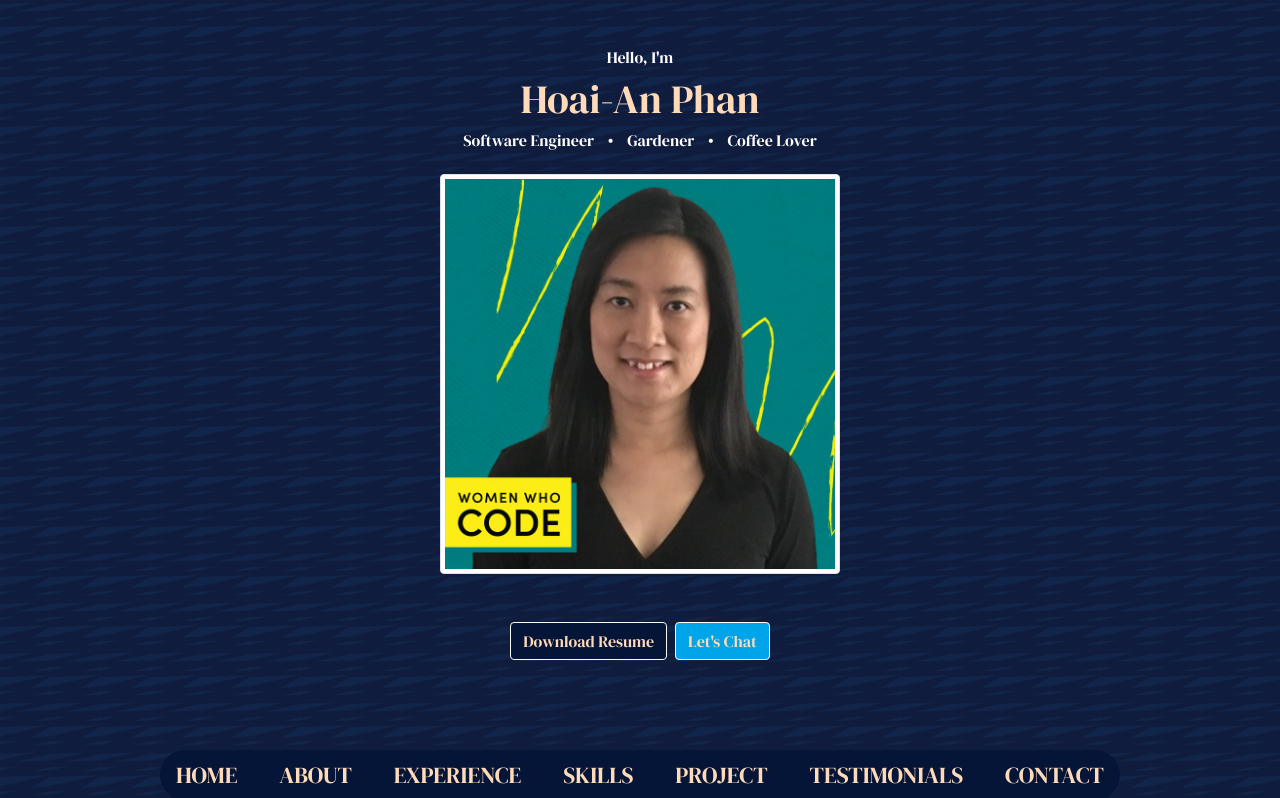
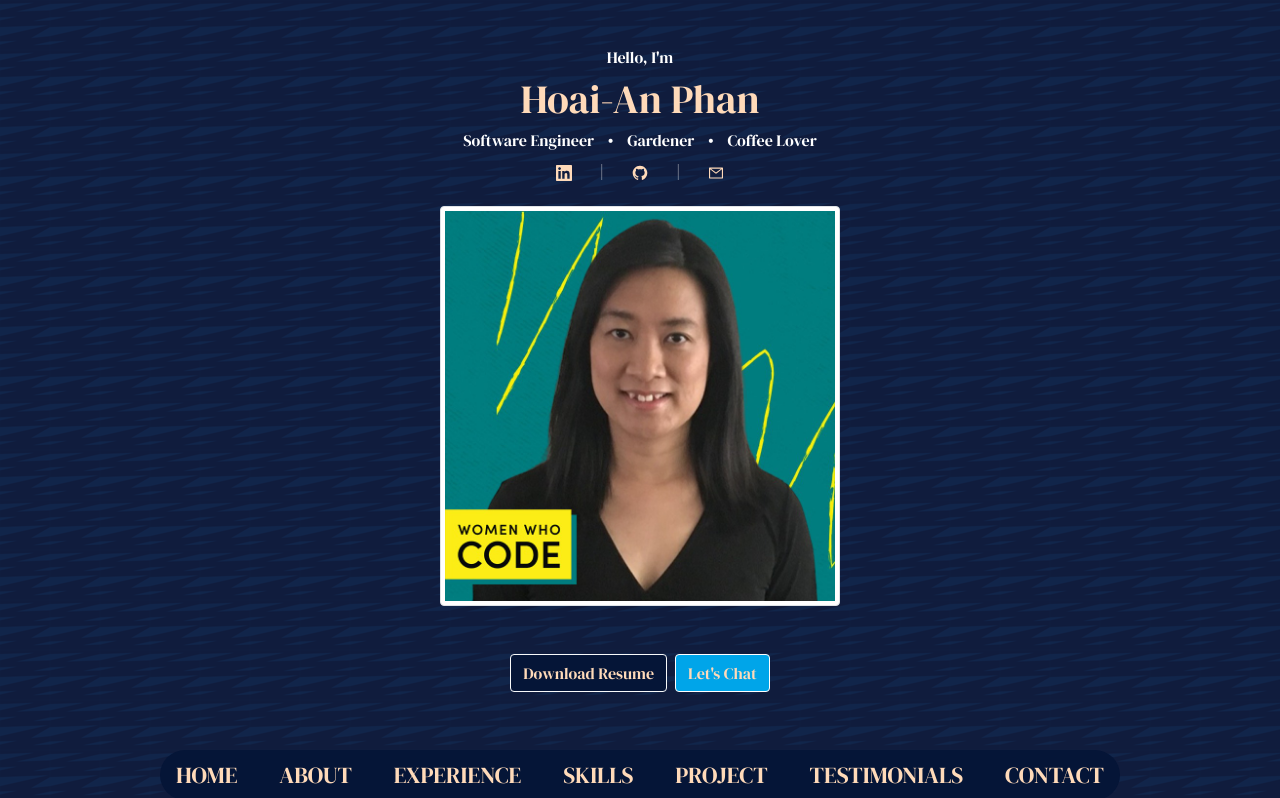
Before and after one commit to hoaian-phan/personal-portfolio-website, a React (Create React App) app: page / in a window 1280 px wide. Shown: the top 798 px of the page. Built offline with nearby package versions, Linux system fonts and the light colour scheme.

Commit message:
Added social media to Header

```diff
--- a/src/components/footer/Footer.jsx
+++ b/src/components/footer/Footer.jsx
@@ -1,7 +1,5 @@
 import React from 'react'
-import {GrLinkedin} from 'react-icons/gr'
-import {GrGithub} from 'react-icons/gr'
-import {AiOutlineMail} from 'react-icons/ai'
+import Social from '../header/Social'
 
 const Footer = () => {
   return (
@@ -9,14 +7,7 @@ const Footer = () => {
       <h6 class="text-center pt-3">Hope to hear from you soon. Enjoy your day from</h6>
       <a href="#"><h3 class="text-center pt-2">HOAI-AN PHAN</h3></a>
 
-      <div class="text-center">
-        <a href="https://linkedin.com/in/hoai-an-phan" target="_blank" rel="noreferrer"><GrLinkedin></GrLinkedin></a>
-        &nbsp; &nbsp; &nbsp; &nbsp; | &nbsp; &nbsp; &nbsp; &nbsp;
-        <a href="https://github.com/hoaian-phan" target="_blank" rel="noreferrer"><GrGithub></GrGithub></a>
-        &nbsp; &nbsp; &nbsp; &nbsp; | &nbsp; &nbsp; &nbsp; &nbsp;
-        <a href="mailto:hoaian.phan.sde2022@gmail.com" target="_blank" rel="noreferrer"><AiOutlineMail></AiOutlineMail></a>
-
-      </div>
+      <Social />
       <br /><br /><br />
     </footer>
   )
--- a/src/components/header/Header.jsx
+++ b/src/components/header/Header.jsx
@@ -1,5 +1,6 @@
 import React from 'react'
 import CTA from './CTA'
+import Social from './Social'
 import me from '../../assets/HAP_at_WWC.jpg'
 
 
@@ -12,6 +13,8 @@ const Header = () => {
         <h1> Hoai-An Phan</h1>
         <h6> Software Engineer &nbsp;&nbsp; • &nbsp;&nbsp; Gardener &nbsp;&nbsp; • &nbsp;&nbsp; Coffee Lover</h6>
 
+        <Social />
+
         <div class="my-4">
           <img src={me} class="img-thumbnail rounded resize-photo" alt="me" />
         </div>
--- /dev/null
+++ b/src/components/header/Social.jsx
@@ -0,0 +1,19 @@
+import React from 'react'
+import {GrLinkedin} from 'react-icons/gr'
+import {GrGithub} from 'react-icons/gr'
+import {AiOutlineMail} from 'react-icons/ai'
+
+const Social = () => {
+  return (
+    <div class="text-center">
+        <a href="https://linkedin.com/in/hoai-an-phan" target="_blank" rel="noreferrer"><GrLinkedin></GrLinkedin></a>
+        &nbsp; &nbsp; &nbsp; &nbsp; | &nbsp; &nbsp; &nbsp; &nbsp;
+        <a href="https://github.com/hoaian-phan" target="_blank" rel="noreferrer"><GrGithub></GrGithub></a>
+        &nbsp; &nbsp; &nbsp; &nbsp; | &nbsp; &nbsp; &nbsp; &nbsp;
+        <a href="mailto:hoaian.phan.sde2022@gmail.com" target="_blank" rel="noreferrer"><AiOutlineMail></AiOutlineMail></a>
+
+      </div>
+  )
+}
+
+export default Social
```
